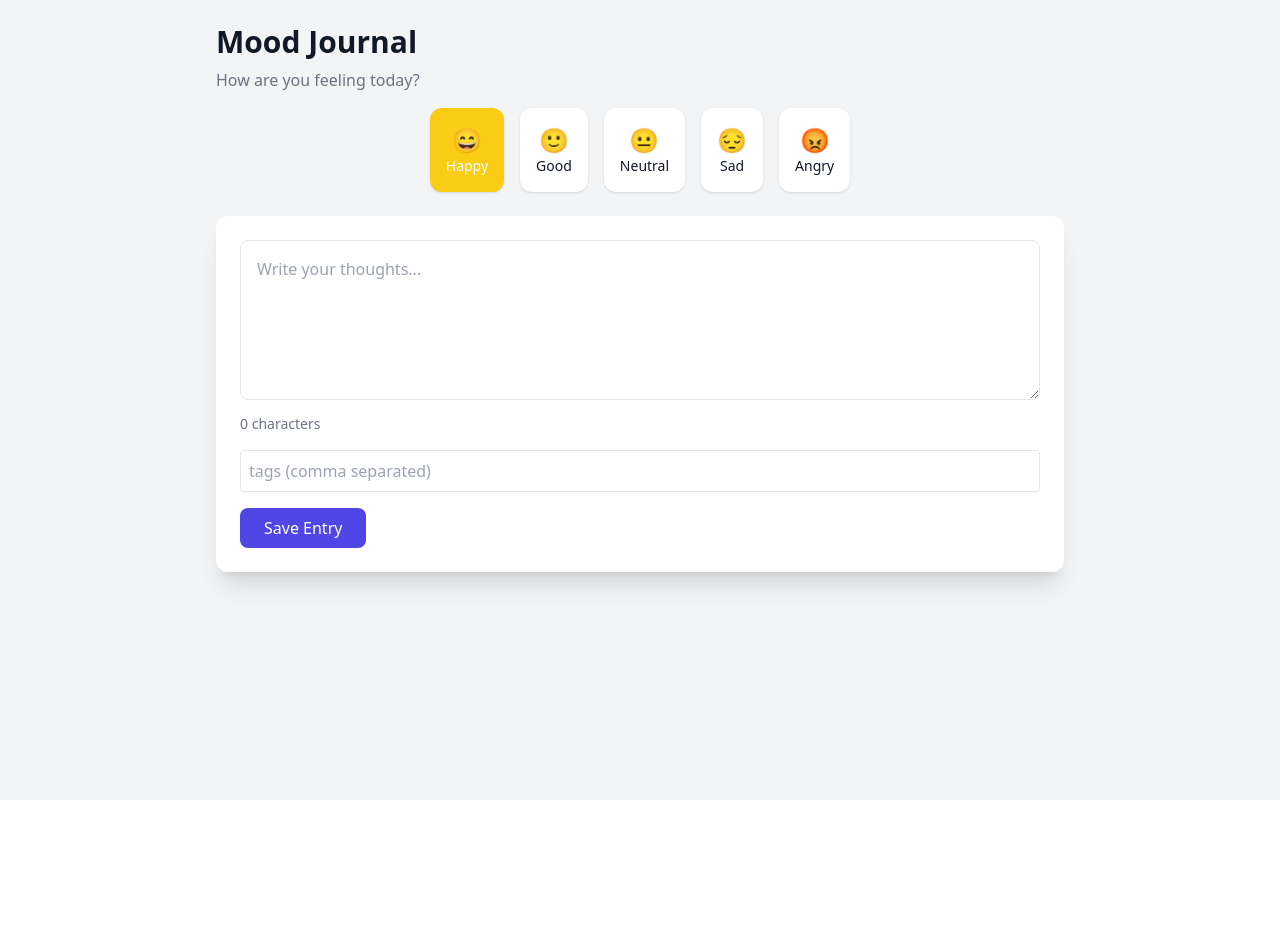
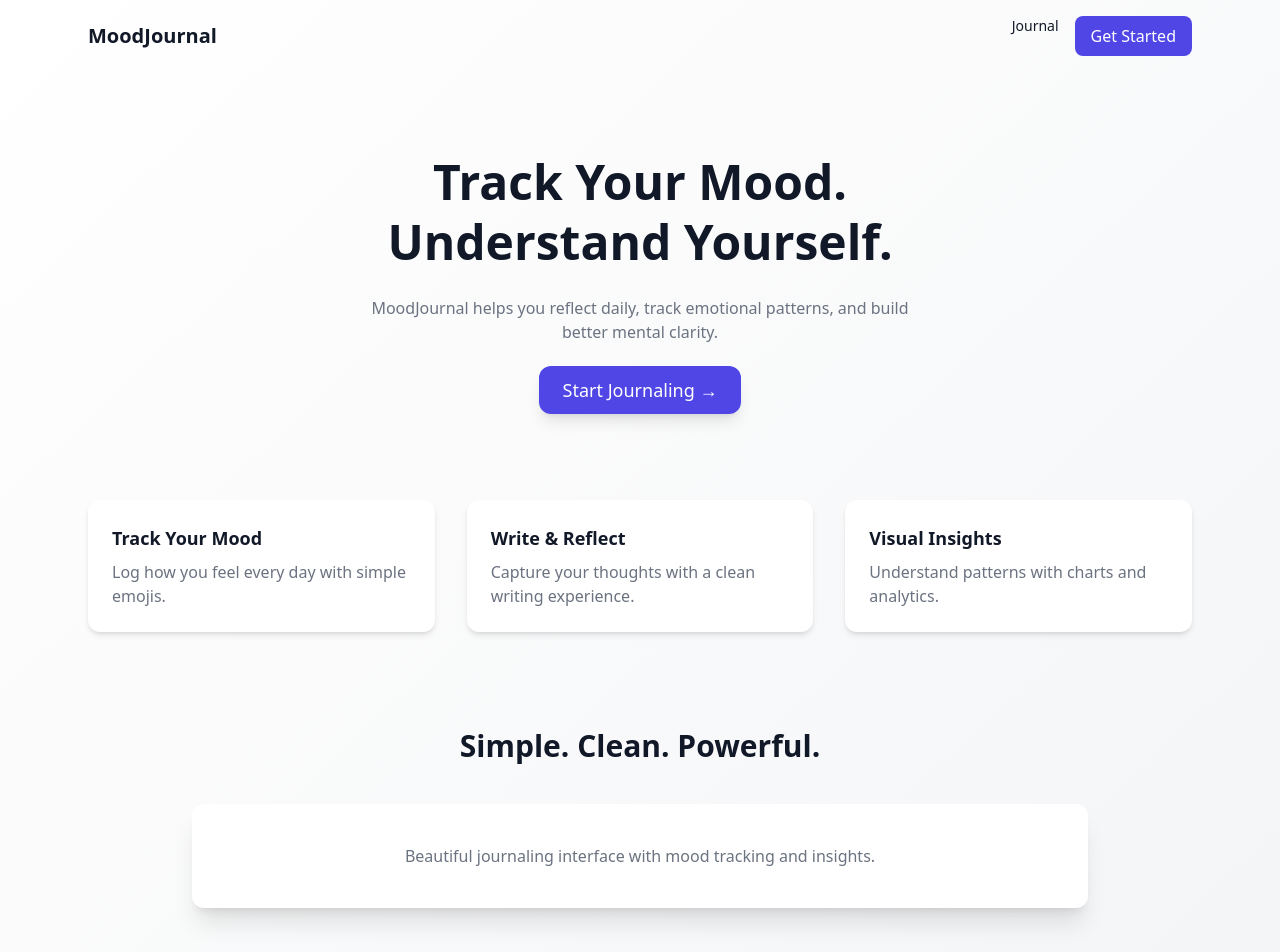
Before and after one commit to Janhavi003/MoodFlow-mood-journal, a React (Vite) app: page / in a window 1280 px wide. Shown: the top 952 px of the page. Before the commit the page ends 800 px from the top, so only its background shows below. Built offline with nearby package versions, Linux system fonts and the light colour scheme.

Commit message:
added landing page

```diff
--- a/src/App.jsx
+++ b/src/App.jsx
@@ -4,6 +4,7 @@ import { useState } from "react";
 import Dashboard from "./pages/Dashboard";
 import Journal from "./pages/Journal";
 import Analytics from "./pages/Analytics";
+import Landing from "./pages/Landing";
 
 import useLocalStorage from "./hooks/useLocalStorage";
 
@@ -26,8 +27,13 @@ export default function App() {
       <div className="min-h-screen bg-gray-100 dark:bg-gray-950 text-gray-900 dark:text-white">
 
         <Routes>
+
+          {/* Landing Page (NEW HOME) */}
+          <Route path="/" element={<Landing />} />
+
+          {/* Dashboard */}
           <Route
-            path="/"
+            path="/dashboard"
             element={
               <Dashboard
                 mood={mood}
@@ -37,6 +43,7 @@ export default function App() {
             }
           />
 
+          {/* Journal */}
           <Route
             path="/journal"
             element={
@@ -48,12 +55,13 @@ export default function App() {
             }
           />
 
+          {/* Analytics */}
           <Route
             path="/analytics"
             element={<Analytics entries={entries} />}
           />
+
         </Routes>
-
       </div>
     </Router>
   );
--- /dev/null
+++ b/src/pages/Landing.jsx
@@ -0,0 +1,117 @@
+import { Link } from "react-router-dom";
+import { motion } from "framer-motion";
+
+export default function Landing() {
+  return (
+    <div className="min-h-screen bg-gradient-to-br from-white to-gray-100 dark:from-gray-950 dark:to-gray-900 text-gray-900 dark:text-white">
+
+      {/* Navbar */}
+      <nav className="flex justify-between items-center px-6 py-4 max-w-6xl mx-auto">
+        <h1 className="text-xl font-bold">MoodJournal</h1>
+
+        <div className="flex gap-4">
+          <Link to="/journal" className="text-sm hover:underline">
+            Journal
+          </Link>
+          <Link
+            to="/journal"
+            className="bg-indigo-600 text-white px-4 py-2 rounded-lg hover:bg-indigo-700"
+          >
+            Get Started
+          </Link>
+        </div>
+      </nav>
+
+      {/* Hero Section */}
+      <section className="text-center mt-20 px-6">
+        <motion.h1
+          initial={{ opacity: 0, y: 30 }}
+          animate={{ opacity: 1, y: 0 }}
+          className="text-5xl font-bold leading-tight"
+        >
+          Track Your Mood.
+          <br />
+          Understand Yourself.
+        </motion.h1>
+
+        <motion.p
+          initial={{ opacity: 0, y: 20 }}
+          animate={{ opacity: 1, y: 0 }}
+          transition={{ delay: 0.2 }}
+          className="mt-6 text-gray-500 max-w-xl mx-auto"
+        >
+          MoodJournal helps you reflect daily, track emotional patterns,
+          and build better mental clarity.
+        </motion.p>
+
+        <motion.div
+          initial={{ opacity: 0 }}
+          animate={{ opacity: 1 }}
+          transition={{ delay: 0.4 }}
+          className="mt-8"
+        >
+          <Link
+            to="/journal"
+            className="bg-indigo-600 text-white px-6 py-3 rounded-xl text-lg shadow-lg hover:bg-indigo-700"
+          >
+            Start Journaling →
+          </Link>
+        </motion.div>
+      </section>
+
+      {/* Features */}
+      <section className="mt-24 max-w-6xl mx-auto px-6 grid md:grid-cols-3 gap-8">
+        {[
+          {
+            title: "Track Your Mood",
+            desc: "Log how you feel every day with simple emojis.",
+          },
+          {
+            title: "Write & Reflect",
+            desc: "Capture your thoughts with a clean writing experience.",
+          },
+          {
+            title: "Visual Insights",
+            desc: "Understand patterns with charts and analytics.",
+          },
+        ].map((feature, i) => (
+          <motion.div
+            key={i}
+            whileHover={{ scale: 1.05 }}
+            className="bg-white dark:bg-gray-900 p-6 rounded-xl shadow-md"
+          >
+            <h3 className="font-semibold text-lg">{feature.title}</h3>
+            <p className="text-gray-500 mt-2">{feature.desc}</p>
+          </motion.div>
+        ))}
+      </section>
+
+      {/* App Preview */}
+      <section className="mt-24 px-6 text-center">
+        <h2 className="text-3xl font-bold">
+          Simple. Clean. Powerful.
+        </h2>
+
+        <div className="mt-10 bg-white dark:bg-gray-900 rounded-xl shadow-xl p-10 max-w-4xl mx-auto">
+          <p className="text-gray-500">
+            Beautiful journaling interface with mood tracking and insights.
+          </p>
+        </div>
+      </section>
+
+      {/* CTA */}
+      <section className="mt-24 text-center pb-20 px-6">
+        <h2 className="text-3xl font-bold">
+          Start your self-reflection journey today
+        </h2>
+
+        <Link
+          to="/journal"
+          className="mt-6 inline-block bg-indigo-600 text-white px-8 py-3 rounded-xl text-lg hover:bg-indigo-700"
+        >
+          Get Started Free
+        </Link>
+      </section>
+    </div>
+  );
+}
```
